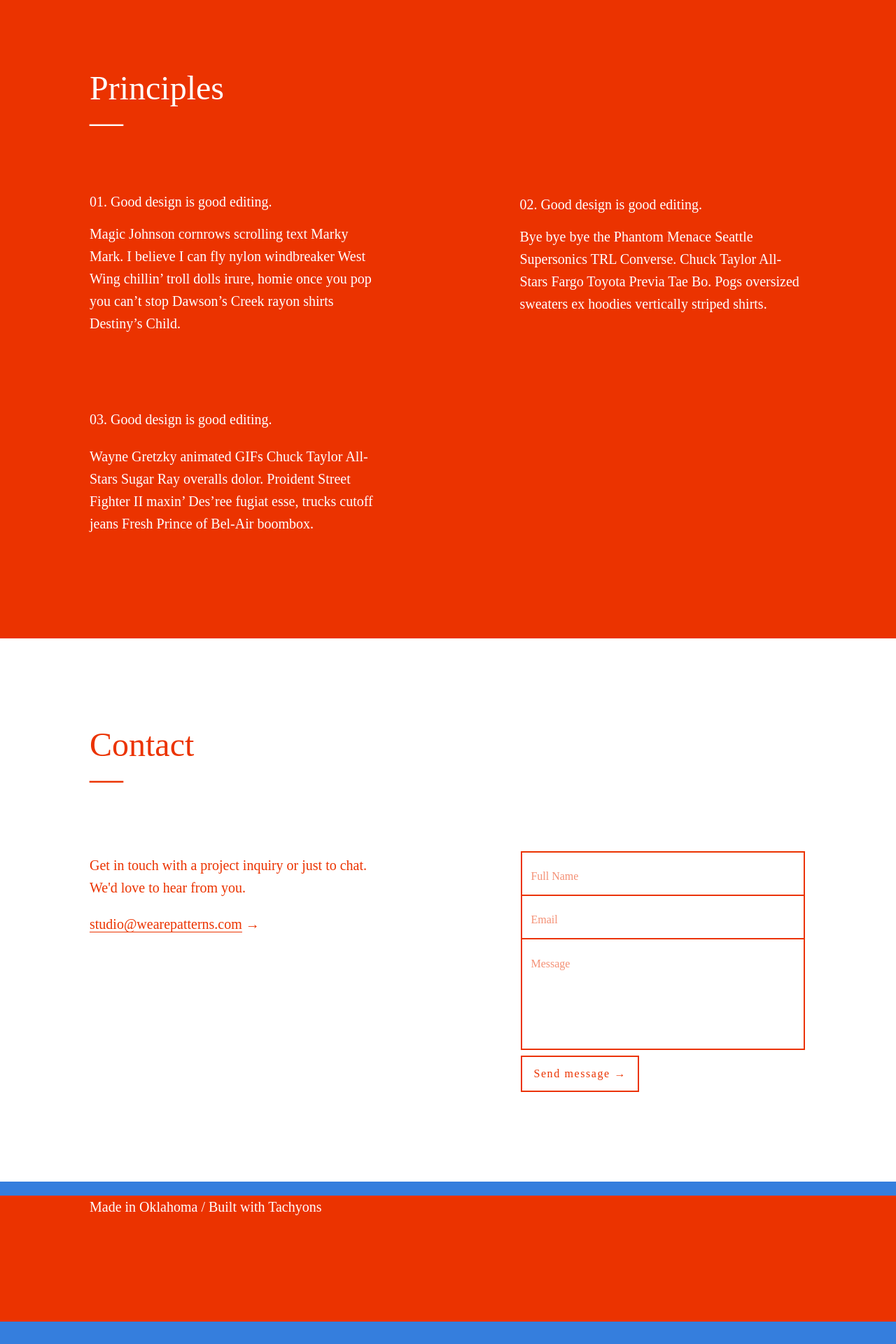
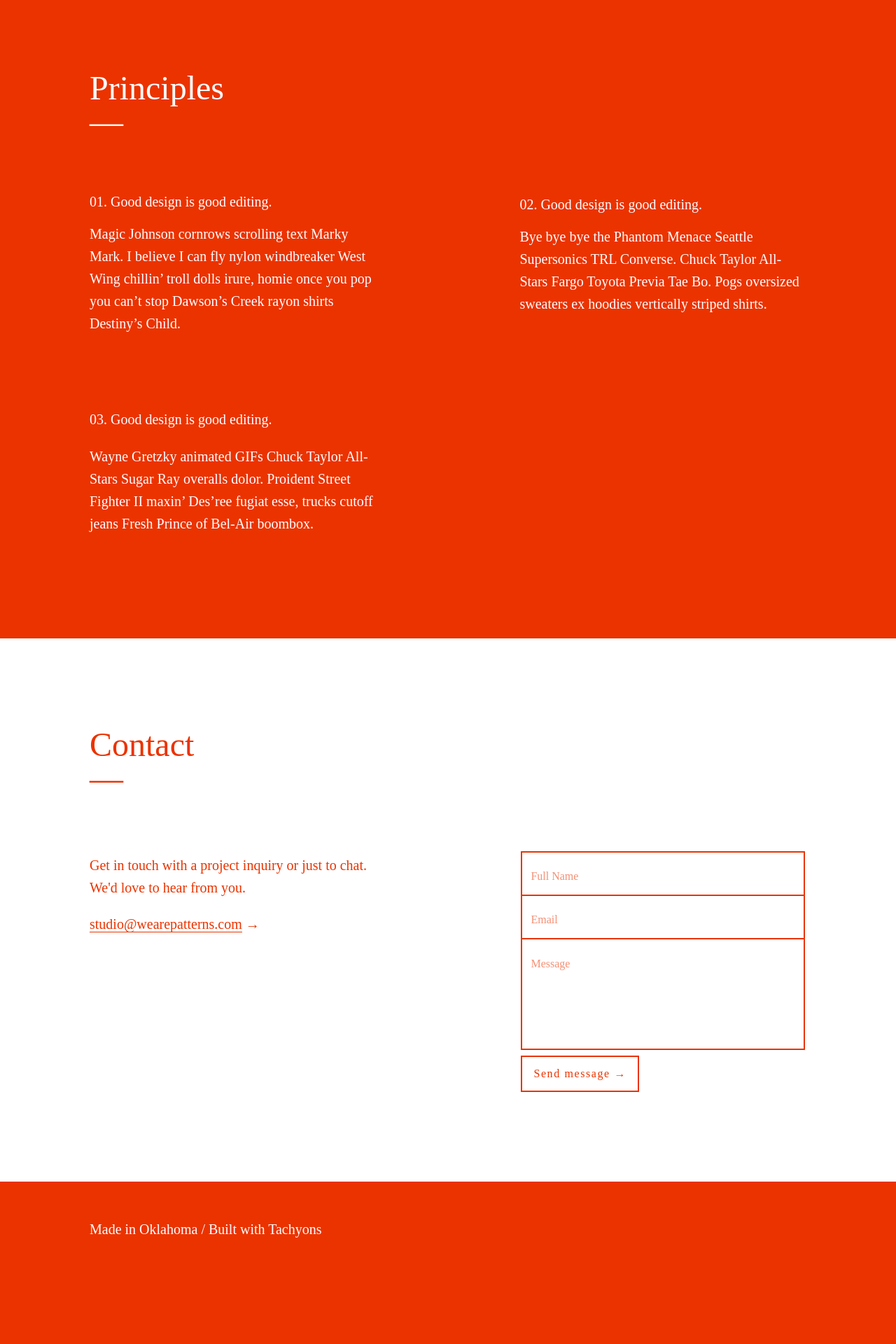
Before and after one commit to wearepatterns/wearepatterns.github.io, a Jekyll site: the page built from index.markdown, in a window 1280 px wide. Shown: the part 676-2596 px from the top of the page at 70% size. Built offline with Jekyll 4.4.1, drawn with Linux system fonts in a browser that asks for light colours; before the commit the page ends 2564 px from its top, so only the background shows below that.

Commit message:
Update new.html

```diff
--- a/_layouts/new.html
+++ b/_layouts/new.html
@@ -88,7 +88,7 @@
             </div>
         </section>
     </main>
-    <footer class="bg-newred white ph3 ph4-ns ph6-l pb5 pb6-l f4 lh-copy">
+    <footer class="bg-newred white ph3 ph4-ns ph6-l pb5 pb6-l pt4 f4 lh-copy">
         <p>Made in Oklahoma / Built with Tachyons</p>
     </footer>
 </body>
```
